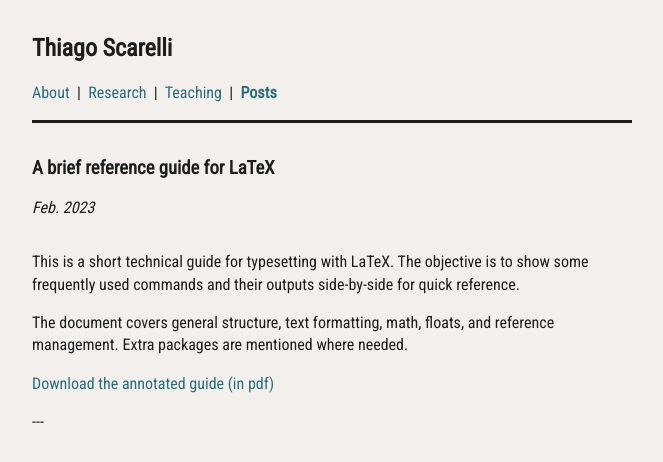
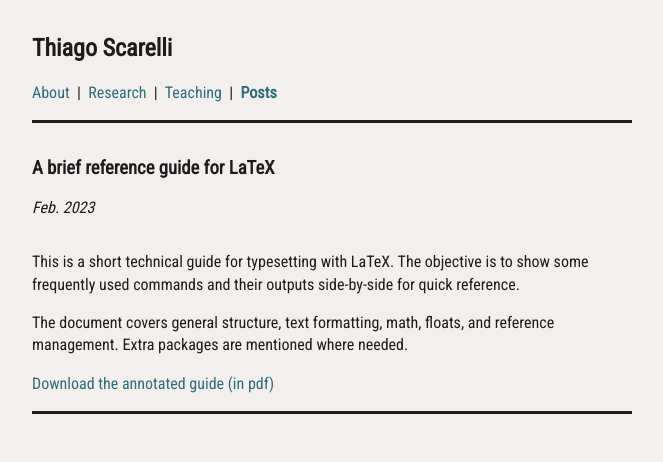
Before and after one commit to thiagoscarelli/thiagoscarelli.github.io, a Jekyll site: the page built from _posts/2023-02-01-main-commands-latex.md, in a window 1280 px wide. Shown: the top 462 px of the page, without its empty margins (308-971 px from the left). Built offline with Jekyll 4.4.1, drawn with Linux system fonts in a browser that asks for light colours.

Commit message:
Update default.html

```diff
--- a/_layouts/default.html
+++ b/_layouts/default.html
@@ -13,7 +13,7 @@
 
 {{ content }}
 
----
+<hr>
 
 </div>
 
```
